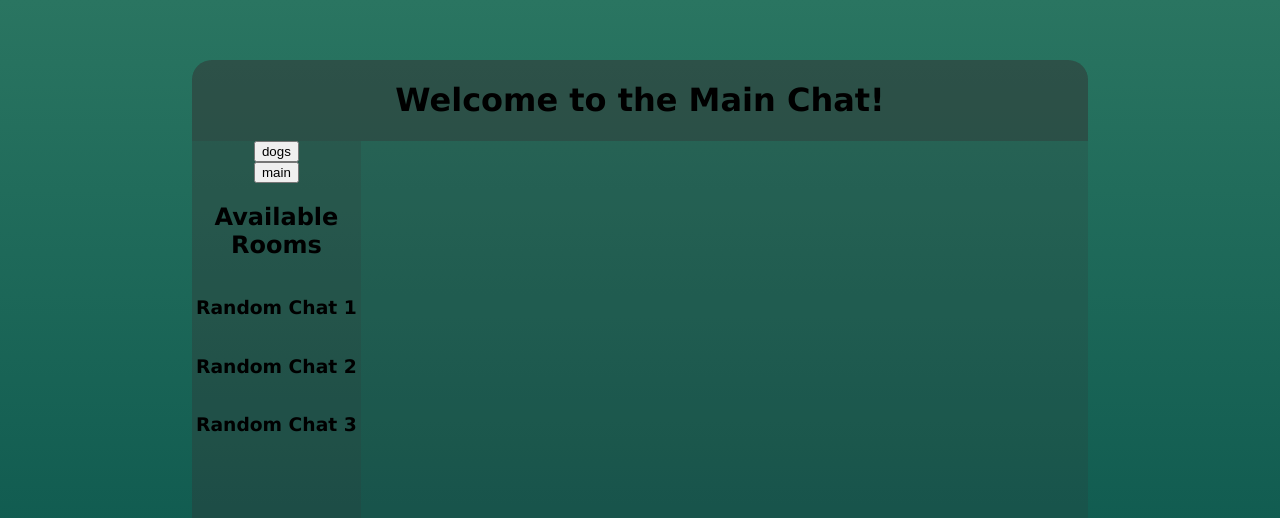
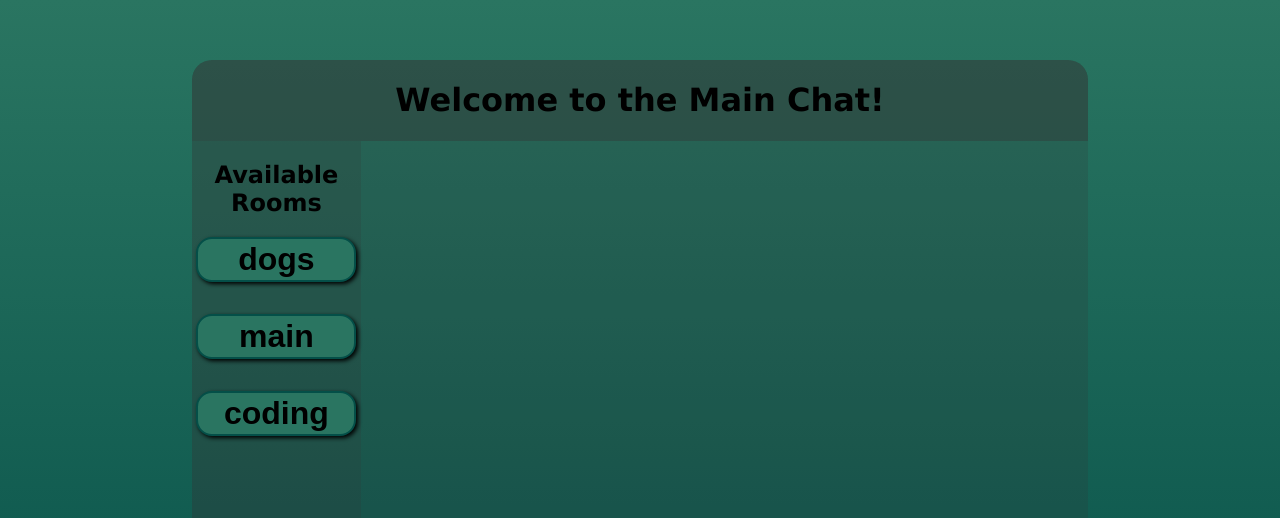
Before and after one commit to burlingtoncodeacademy-students/react-chat-benjamin-erik, a React (Create React App) app in the folder client/: page / in a window 1280 px wide. Shown: the top 518 px of the page. Built offline with nearby package versions, Linux system fonts and the light colour scheme; no server answers.

Commit message:
added room buttons

```diff
--- a/client/src/App.css
+++ b/client/src/App.css
@@ -137,6 +137,10 @@ li:last-child {
   background-color: rgb(51, 51, 51, 0.2);
 }
 
+.room-button {
+  margin-bottom: 1em;
+}
+
 .user-input {
   width: 11em;
   border-radius: 0.5em;
@@ -147,7 +151,8 @@ li:last-child {
   padding: 0.25em;
 }
 
-.submit {
+.submit,
+.room-button {
   width: 5em;
   border-radius: 0.5em;
   background-color: #2a7561;
@@ -167,21 +172,25 @@ li:last-child {
   }
 }
 
-@media screen and (max-width: 1425px) {
+@media screen and (max-width: 1375px) {
   .user-input {
     margin: 0.25em;
   }
 
   li {
-    max-width: 30em;
+    max-width: 35em;
   }
 }
 
-@media screen and (max-width: 1425px) {
+@media screen and (max-width: 1025px) {
   .user-input {
     width: 9em;
   }
   .submit {
     width: 3em;
   }
+
+  .room-button {
+    width: 3.5em;
+  }
 }
--- a/client/src/components/Sidebar.js
+++ b/client/src/components/Sidebar.js
@@ -1,24 +1,36 @@
 import React from "react";
 
 function Sidebar(props) {
-
   // find a way for one of these buttons to trigger props.updateRoom
-
 
   return (
     <>
       <div id="sidebar-container">
+        <h2 className="sidebar-title">Available Rooms</h2>
         <form method="post" action="/room">
-          <input type="submit" name="room" value="dogs" />
+          <input
+            className="room-button"
+            type="submit"
+            name="room"
+            value="dogs"
+          />
         </form>
         <form method="post" action="/room">
-          <input type="submit" name="room" value="main" />
+          <input
+            className="room-button"
+            type="submit"
+            name="room"
+            value="main"
+          />
         </form>
-
-        <h2 className="sidebar-title">Available Rooms</h2>
-        <h3>Random Chat 1</h3>
-        <h3>Random Chat 2</h3>
-        <h3>Random Chat 3</h3>
+        <form method="post" action="/room">
+          <input
+            className="room-button"
+            type="submit"
+            name="room"
+            value="coding"
+          />
+        </form>
       </div>
     </>
   );
```
Also changed, not shown: 1 other file (tests, documents, lock files or other folders).
